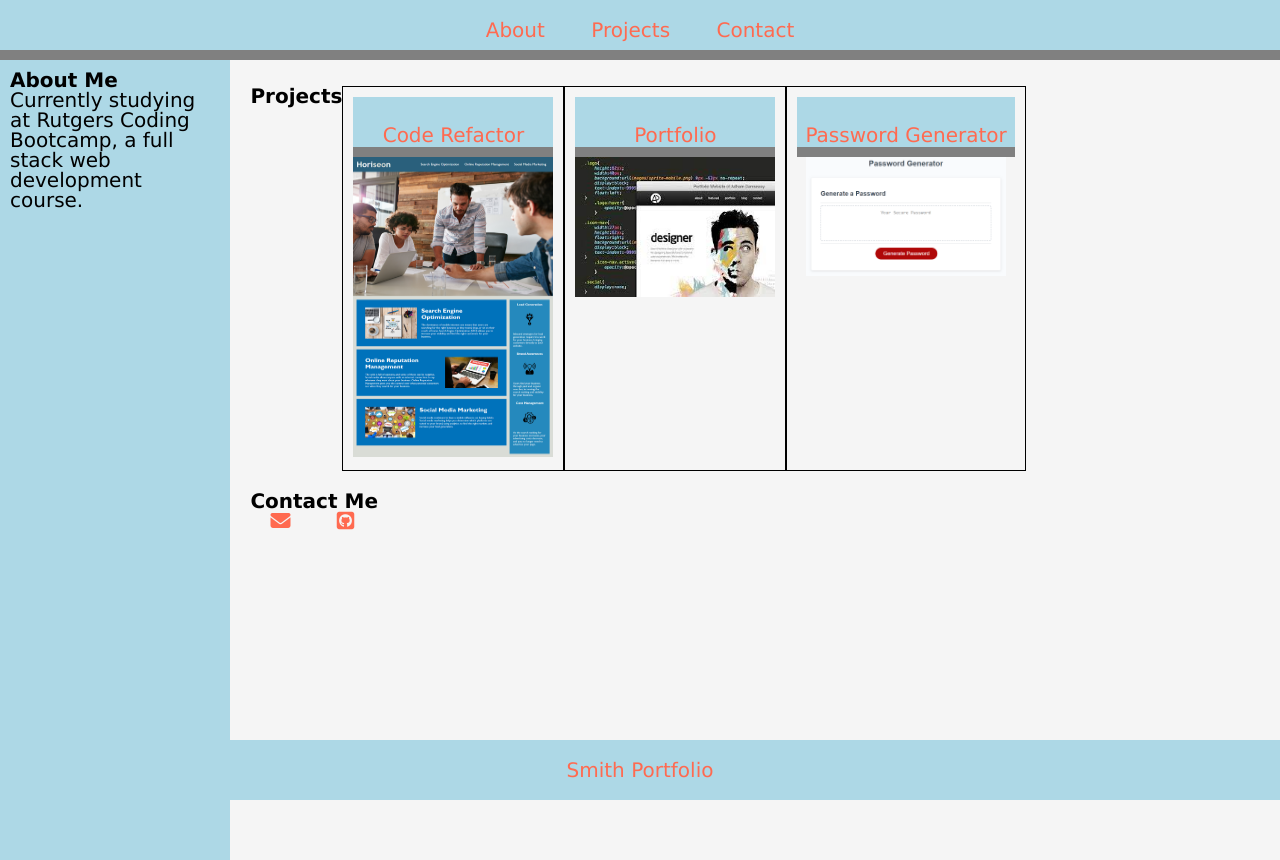
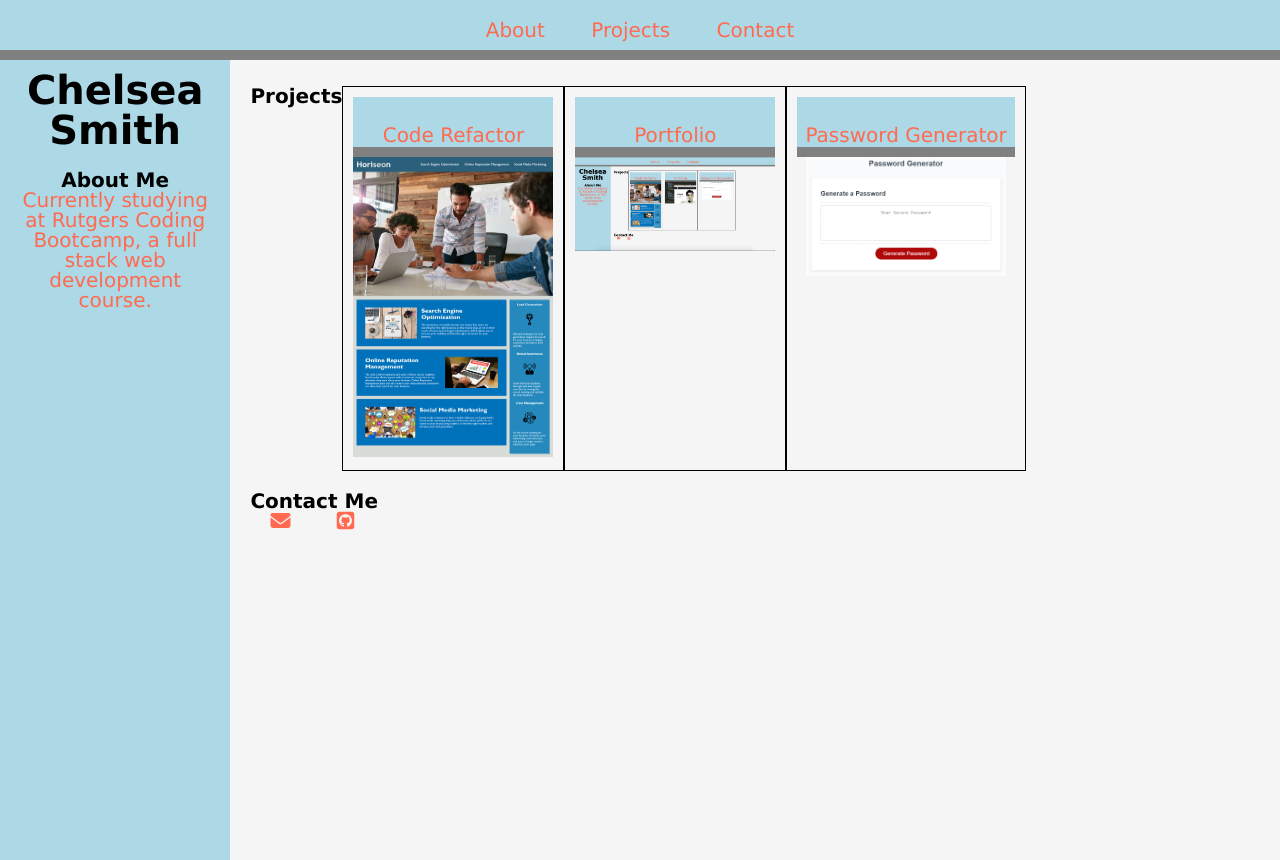
Before and after one commit to chelssmith/chels_portfolio, a plain HTML site: page index.html in a window 1280 px wide. Drawn offline with Linux system fonts and the light colour scheme.

Commit message:
final commit

```diff
--- a/assets/css/style.css
+++ b/assets/css/style.css
@@ -42,18 +42,16 @@ header {
     height: 100%;
     font-family:"Verdana", "Geneva", "Tahoma", "sans-serif";
     background-color: lightblue;
-
+    text-align: center;
 }
 
-footer {
-    width: 100%;
-    bottom: 0;
-    padding: 20px;
+aside section h1 {
+    font-size: 40px;
     text-align: center;
-    background: lightblue;
+}
+
+p{
     color: rgb(255, 106, 80);
-    margin-top: auto;
-    position: fixed;
 }
 
 main {
@@ -71,7 +69,7 @@ main {
   }
 
 .card {
-    flex:none;
+    flex:wrap;
     padding: 10px;
     text-align: center;
     border-style: solid;
--- a/index.html
+++ b/index.html
@@ -24,7 +24,9 @@
 
   <aside class="my-info">
     <section id="about" class="about-me">
-      <h1>About Me</h1>
+      <h1>Chelsea Smith</h1>
+      <br>
+      <h2>About Me</h2>
       <p>Currently studying at Rutgers Coding Bootcamp, a full stack web development course.
       </p>
     </section>
@@ -40,7 +42,7 @@
 
     <section class="card">
       <header>Portfolio</header>
-      <img src="./images/code port.jpeg " alt="port" />
+      <img src="./images/Screen Shot 2021-05-05 at 11.18.46 PM.png" alt="port" />
 
     </section>
     <section class="card">
@@ -57,7 +59,6 @@
     </ul>
   </section>
   </br>
-  <footer class="text-center">Smith Portfolio</footer>
 </body>
 
 </html>
```
Also changed, not shown: images/Screen Shot 2021-05-05 at 11.18.46 PM.png (added).
